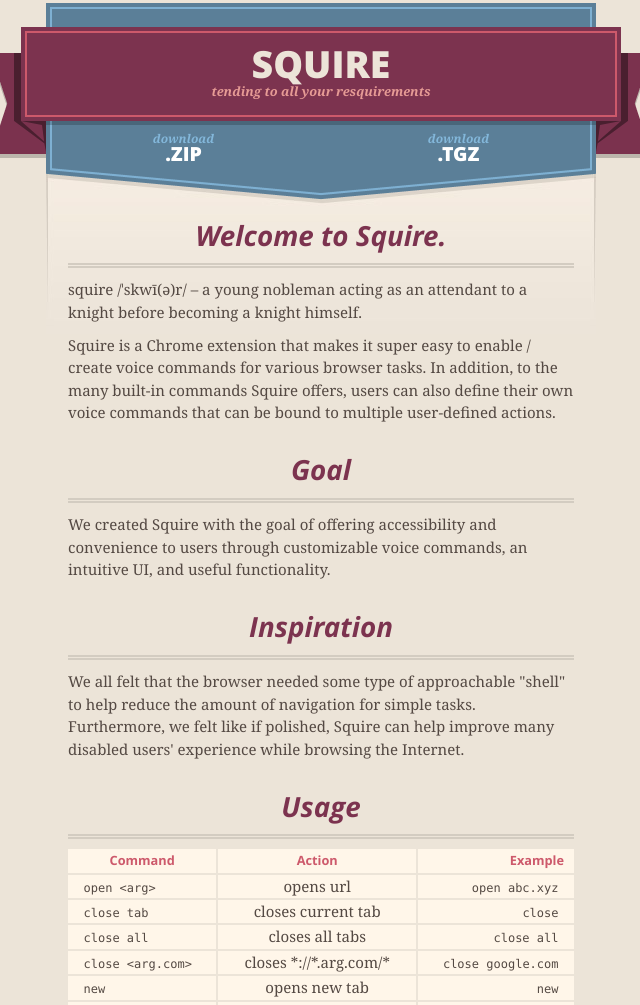
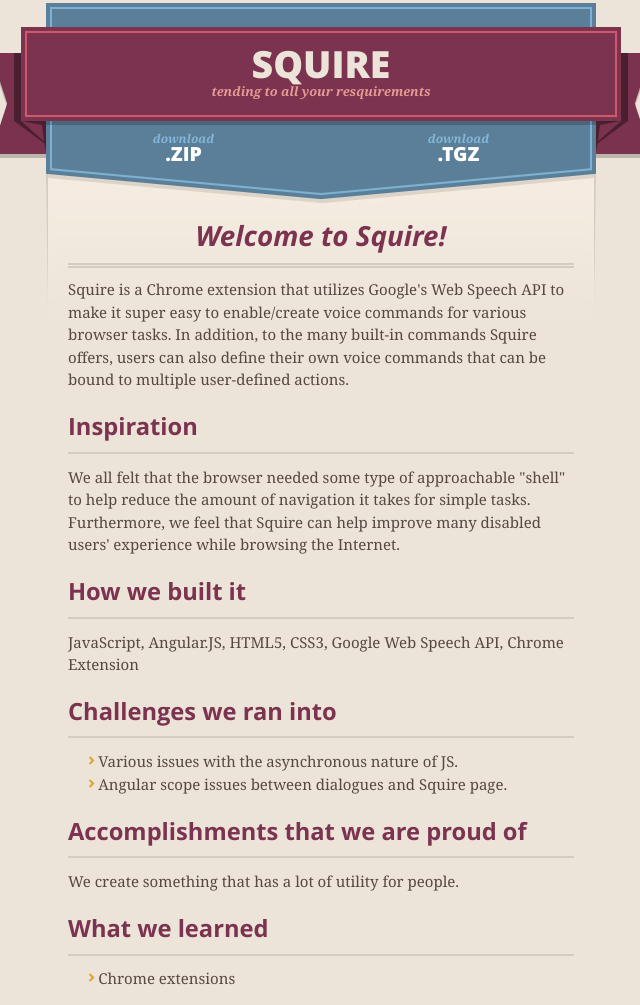
Before and after one commit to derekhua/squire, a plain HTML site: page index.html in a window 1280 px wide. Shown: the part 11-1016 px from the top of the page, without its empty margins (319-959 px from the left). Drawn offline with nearby package versions, Linux system fonts and the light colour scheme.

```diff
--- a/index.html
+++ b/index.html
@@ -46,22 +46,40 @@
 
 
       <section id="main_content">
-        <h3>
-<a id="welcome-to-squire" class="anchor" href="#welcome-to-squire" aria-hidden="true"><span aria-hidden="true" class="octicon octicon-link"></span></a>Welcome to Squire.</h3>
+        <h1>
+<a id="welcome-to-squire" class="anchor" href="#welcome-to-squire" aria-hidden="true"><span aria-hidden="true" class="octicon octicon-link"></span></a>Welcome to Squire!</h1>
 
-<p>squire /ˈskwī(ə)r/ – a young nobleman acting as an attendant to a knight before becoming a knight himself.</p>
+<p>Squire is a Chrome extension that utilizes Google's Web Speech API to make it super easy to enable/create voice commands for various browser tasks. In addition, to the many built-in commands Squire offers, users can also define their own voice commands that can be bound to multiple user-defined actions.</p>
 
-<p>Squire is a Chrome extension that makes it super easy to enable / create voice commands for various browser tasks. In addition, to the many built-in commands Squire offers, users can also define their own voice commands that can be bound to multiple user-defined actions.</p>
+<h2>
+<a id="inspiration" class="anchor" href="#inspiration" aria-hidden="true"><span aria-hidden="true" class="octicon octicon-link"></span></a>Inspiration</h2>
 
-<h3>
-<a id="goal" class="anchor" href="#goal" aria-hidden="true"><span aria-hidden="true" class="octicon octicon-link"></span></a>Goal</h3>
+<p>We all felt that the browser needed some type of approachable "shell" to help reduce the amount of navigation it takes for simple tasks. Furthermore, we feel that Squire can help improve many disabled users' experience while browsing the Internet.</p>
 
-<p>We created Squire with the goal of offering accessibility and convenience to users through customizable voice commands, an intuitive UI, and useful functionality.</p>
+<h2>
+<a id="how-we-built-it" class="anchor" href="#how-we-built-it" aria-hidden="true"><span aria-hidden="true" class="octicon octicon-link"></span></a>How we built it</h2>
 
-<h3>
-<a id="inspiration" class="anchor" href="#inspiration" aria-hidden="true"><span aria-hidden="true" class="octicon octicon-link"></span></a>Inspiration</h3>
+<p>JavaScript, Angular.JS, HTML5, CSS3, Google Web Speech API, Chrome Extension</p>
 
-<p>We all felt that the browser needed some type of approachable "shell" to help reduce the amount of navigation for simple tasks. Furthermore, we felt like if polished, Squire can help improve many disabled users' experience while browsing the Internet.</p>
+<h2>
+<a id="challenges-we-ran-into" class="anchor" href="#challenges-we-ran-into" aria-hidden="true"><span aria-hidden="true" class="octicon octicon-link"></span></a>Challenges we ran into</h2>
+
+<ul>
+<li>Various issues with the asynchronous nature of JS. </li>
+<li>Angular scope issues between dialogues and Squire page.</li>
+</ul>
+
+<h2>
+<a id="accomplishments-that-we-are-proud-of" class="anchor" href="#accomplishments-that-we-are-proud-of" aria-hidden="true"><span aria-hidden="true" class="octicon octicon-link"></span></a>Accomplishments that we are proud of</h2>
+
+<p>We create something that has a lot of utility for people.</p>
+
+<h2>
+<a id="what-we-learned" class="anchor" href="#what-we-learned" aria-hidden="true"><span aria-hidden="true" class="octicon octicon-link"></span></a>What we learned</h2>
+
+<ul>
+<li>Chrome extensions</li>
+</ul>
 
 <h3>
 <a id="usage" class="anchor" href="#usage" aria-hidden="true"><span aria-hidden="true" class="octicon octicon-link"></span></a>Usage</h3>
@@ -143,6 +161,11 @@
 </tbody>
 </table>
 
+<h2>
+<a id="whats-next-for-squire" class="anchor" href="#whats-next-for-squire" aria-hidden="true"><span aria-hidden="true" class="octicon octicon-link"></span></a>What's next for Squire</h2>
+
+<p>More functionality and eventually on get on the chrome web store!</p>
+
 <h3>
 <a id="authors-and-contributors" class="anchor" href="#authors-and-contributors" aria-hidden="true"><span aria-hidden="true" class="octicon octicon-link"></span></a>Authors and Contributors</h3>
 
```
Also changed, not shown: params.json (+1 -1 lines).
